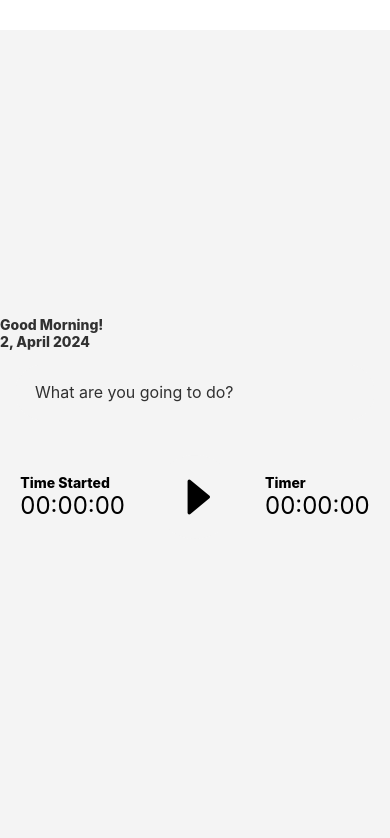
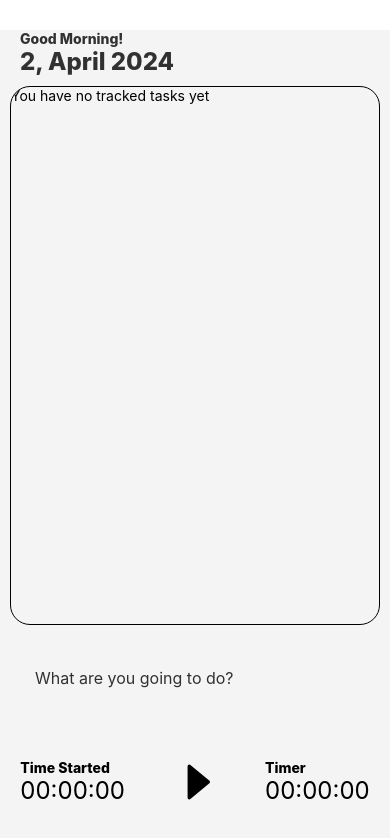
Before and after one commit to Jaxeetee/Wadeed-personalized, a React Native app: screen / in a window 390 px wide. Shown: the top 838 px of the page. Built offline with nearby package versions, Linux system fonts and the light colour scheme.

Commit message:
added label in middle

```diff
--- a/App.js
+++ b/App.js
@@ -1,5 +1,5 @@
 import { StatusBar } from 'expo-status-bar';
-import { useColorScheme, StyleSheet, Text, View, Button, TextInput, Pressable } from 'react-native';
+import { useColorScheme, StyleSheet, Text, View, Button, TextInput, Pressable, ScrollView } from 'react-native';
 import { AntDesign } from '@expo/vector-icons';
 
 export default function App() {
@@ -16,6 +16,12 @@ export default function App() {
     text: {
       color: theme === 'light' ? '#313131': '#D2D2D2',
       fontWeight: '800',
+      paddingLeft: 20,
+    },
+
+    textdate: {
+      fontWeight: '800',
+      fontSize: 24,
     },
 
     textInput :{
@@ -28,6 +34,18 @@ export default function App() {
       fontSize:16,
       borderRadius: 50,
       elevation: 5
+    },
+
+    textContent: {
+      justifyContent: 'center',
+      alignContent: 'center',
+    },
+
+    scrollview : {
+
+      borderWidth: 1,
+      borderRadius: 20,
+      margin: 10,
     },
 
     button: {
@@ -56,11 +74,16 @@ export default function App() {
 
   });
 
+  const textStyle = StyleSheet.compose(styles.text, {fontSize:24})
+
   return (
     <View style={styles.container}>
       <Text style={styles.text}>Good Morning!</Text>
         <StatusBar style="auto" />
-      <Text style={styles.text}>2, April 2024</Text>
+      <Text style={textStyle}>2, April 2024</Text>
+      <ScrollView style={styles.scrollview}>
+        <Text style={styles.textContent}>You have no tracked tasks yet</Text>
+      </ScrollView>
       <TextInput
         style={styles.textInput}
         autoCapitalize='none'
```
